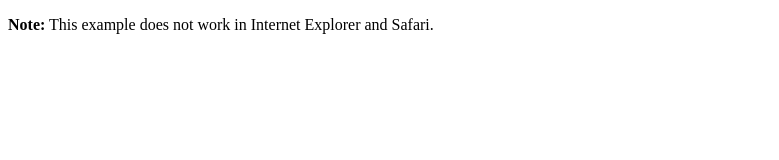
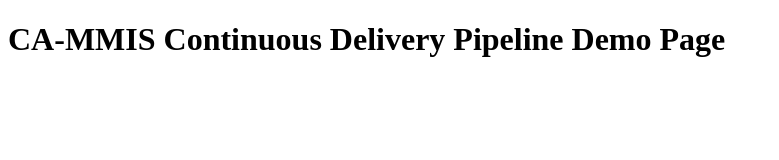
Before and after one commit to ca-mmis/nginx-demo, a plain HTML site: page public/index.html in a window 1280 px wide. Shown: the whole page, without its empty margins (0-779 px from the left). Drawn offline with Linux system fonts and the light colour scheme.

Commit message:
Update index.html
Adding page heading

```diff
--- a/public/index.html
+++ b/public/index.html
@@ -2,7 +2,7 @@
 <html>
 <body>
 
-<p><strong>Note:</strong> This example does not work in Internet Explorer and Safari.</p>
+<h1>CA-MMIS Continuous Delivery Pipeline Demo Page</h1>
 
 <svg width="100%" height="300px">
 <g id="R1" transform="translate(250 250)">
```
